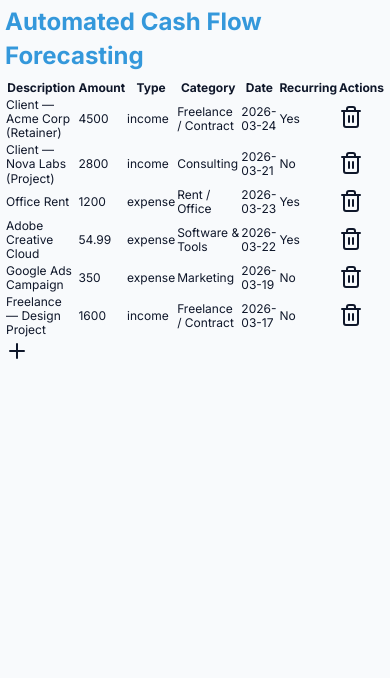
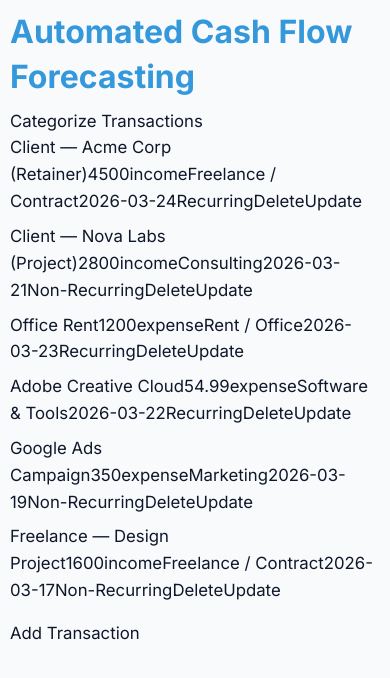
Before and after one commit to kalavathiramarao76-ui/pf-cash-flow-pro, a Next.js app: page /dashboard in a window 390 px wide. Shown: the top 678 px of the page. Built offline with nearby package versions, Linux system fonts and the light colour scheme.

Commit message:
improve: auto-upgrade cycle #100
Files: app/dashboard/page.tsx, app/forecasting/page.tsx, app/globals.css

```diff
--- a/app/dashboard/page.tsx
+++ b/app/dashboard/page.tsx
@@ -129,7 +129,7 @@ function categorizeTransaction(transaction: Transaction): string {
   return transaction.type === "income" ? "Other Income" : "Other Expense";
 }
 
-function App() {
+function DashboardPage() {
   const [transactions, setTransactions] = useState<Transaction[]>(getStoredTransactions());
 
   useEffect(() => {
@@ -142,60 +142,43 @@ function App() {
     saveTransactions(transactions);
   }, [transactions]);
 
-  const handleAddTransaction = (newTransaction: Transaction) => {
-    const categorizedTransaction = { ...newTransaction, category: categorizeTransaction(newTransaction) };
-    setTransactions([...transactions, categorizedTransaction]);
+  const handleAddTransaction = (transaction: Transaction) => {
+    setTransactions([...transactions, transaction]);
   };
 
   const handleDeleteTransaction = (id: string) => {
     setTransactions(transactions.filter((transaction) => transaction.id !== id));
   };
 
+  const handleUpdateTransaction = (id: string, updatedTransaction: Transaction) => {
+    setTransactions(transactions.map((transaction) => transaction.id === id ? updatedTransaction : transaction));
+  };
+
+  const handleCategorizeTransactions = () => {
+    setTransactions(transactions.map((transaction) => ({ ...transaction, category: categorizeTransaction(transaction) })));
+  };
+
   return (
     <div>
       <h1>Automated Cash Flow Forecasting</h1>
-      <table>
-        <thead>
-          <tr>
-            <th>Description</th>
-            <th>Amount</th>
-            <th>Type</th>
-            <th>Category</th>
-            <th>Date</th>
-            <th>Recurring</th>
-            <th>Actions</th>
-          </tr>
-        </thead>
-        <tbody>
-          {transactions.map((transaction) => (
-            <tr key={transaction.id}>
-              <td>{transaction.description}</td>
-              <td>{transaction.amount}</td>
-              <td>{transaction.type}</td>
-              <td>{transaction.category}</td>
-              <td>{transaction.date}</td>
-              <td>{transaction.recurring ? "Yes" : "No"}</td>
-              <td>
-                <button onClick={() => handleDeleteTransaction(transaction.id)}>
-                  <Trash2 />
-                </button>
-              </td>
-            </tr>
-          ))}
-        </tbody>
-      </table>
-      <button onClick={() => handleAddTransaction({
-        id: Math.random().toString(),
-        description: "New Transaction",
-        amount: 0,
-        type: "income",
-        date: new Date().toISOString().split("T")[0],
-        recurring: false,
-      })}>
-        <Plus />
-      </button>
+      <button onClick={handleCategorizeTransactions}>Categorize Transactions</button>
+      <ul>
+        {transactions.map((transaction) => (
+          <li key={transaction.id}>
+            <span>{transaction.description}</span>
+            <span>{transaction.amount}</span>
+            <span>{transaction.type}</span>
+            <span>{transaction.category}</span>
+            <span>{transaction.date}</span>
+            <span>{transaction.recurring ? "Recurring" : "Non-Recurring"}</span>
+            <button onClick={() => handleDeleteTransaction(transaction.id)}>Delete</button>
+            <button onClick={() => handleUpdateTransaction(transaction.id, { ...transaction, category: categorizeTransaction(transaction) })}>Update</button>
+          </li>
+        ))}
+      </ul>
+      <button onClick={() => handleAddTransaction({ id: Math.random().toString(), description: "New Transaction", amount: 0, type: "income", category: "", date: new Date().toISOString().split("T")[0], recurring: false })}>Add Transaction</button>
     </div>
   );
 }
 
-export default App;
+export default DashboardPage;
--- a/app/forecasting/page.tsx
+++ b/app/forecasting/page.tsx
@@ -117,7 +117,11 @@ export default function ForecastingPage() {
       <h1>Automated Cash Flow Forecasting</h1>
       <div>
         <label>Current Balance:</label>
-        <input type="number" value={currentBalance} onChange={(e) => setCurrentBalance(e.target.value)} />
+        <input
+          type="number"
+          value={currentBalance}
+          onChange={(e) => setCurrentBalance(e.target.value)}
+        />
       </div>
       <div>
         <label>Horizon:</label>
@@ -129,7 +133,11 @@ export default function ForecastingPage() {
       </div>
       <div>
         <label>Safety Threshold:</label>
-        <input type="number" value={safetyThreshold} onChange={(e) => setSafetyThreshold(e.target.value)} />
+        <input
+          type="number"
+          value={safetyThreshold}
+          onChange={(e) => setSafetyThreshold(e.target.value)}
+        />
       </div>
       <div>
         <h2>Recurring Items:</h2>
@@ -143,25 +151,37 @@ export default function ForecastingPage() {
         {showAddForm ? (
           <div>
             <label>Label:</label>
-            <input type="text" value={newItem.label} onChange={(e) => setNewItem({ ...newItem, label: e.target.value })} />
-            <br />
+            <input
+              type="text"
+              value={newItem.label}
+              onChange={(e) => setNewItem({ ...newItem, label: e.target.value })}
+            />
             <label>Amount:</label>
-            <input type="number" value={newItem.amount} onChange={(e) => setNewItem({ ...newItem, amount: e.target.value })} />
-            <br />
+            <input
+              type="number"
+              value={newItem.amount}
+              onChange={(e) => setNewItem({ ...newItem, amount: e.target.value })}
+            />
             <label>Type:</label>
-            <select value={newItem.type} onChange={(e) => setNewItem({ ...newItem, type: e.target.value as "income" | "expense" })}>
+            <select
+              value={newItem.type}
+              onChange={(e) => setNewItem({ ...newItem, type: e.target.value as "income" | "expense" })}
+            >
               <option value="income">Income</option>
               <option value="expense">Expense</option>
             </select>
-            <br />
             <label>Frequency:</label>
-            <select value={newItem.frequency} onChange={(e) => setNewItem({ ...newItem, frequency: e.target.value as RecurringItem["frequency"] })}>
+            <select
+              value={newItem.frequency}
+              onChange={(e) =>
+                setNewItem({ ...newItem, frequency: e.target.value as RecurringItem["frequency"] })
+              }
+            >
               <option value="monthly">Monthly</option>
               <option value="quarterly">Quarterly</option>
               <option value="yearly">Yearly</option>
             </select>
-            <br />
-            <button onClick={() => setRecurringItems([...recurringItems, { ...newItem, id: `r${recurringItems.length + 1}` }])}>Add</button>
+            <button onClick={() => setRecurringItems([...recurringItems, newItem])}>Add</button>
           </div>
         ) : (
           <button onClick={() => setShowAddForm(true)}>Add Recurring Item</button>
@@ -176,9 +196,9 @@ export default function ForecastingPage() {
             <YAxis />
             <Tooltip />
             <Legend />
-            <Line type="monotone" dataKey="balance" stroke="#8884d8" />
+            <Line type="monotone" dataKey="balance" stroke="#8884d8" activeDot={{ r: 8 }} />
             <Line type="monotone" dataKey="income" stroke="#82ca9d" />
-            <Line type="monotone" dataKey="expenses" stroke="#f44336" />
+            <Line type="monotone" dataKey="expenses" stroke="#8884d8" />
           </LineChart>
         </ResponsiveContainer>
         {selectedMonth !== null && (
@@ -187,9 +207,12 @@ export default function ForecastingPage() {
             <p>Balance: {forecastData[selectedMonth - 1].balance}</p>
             <p>Income: {forecastData[selectedMonth - 1].income}</p>
             <p>Expenses: {forecastData[selectedMonth - 1].expenses}</p>
-            <button onClick={handleResetDrillDown}>Back to Forecast</button>
+            <button onClick={handleResetDrillDown}>Reset Drill Down</button>
           </div>
         )}
+        <button onClick={(e) => handleDrillDown(1)}>Drill Down Month 1</button>
+        <button onClick={(e) => handleDrillDown(2)}>Drill Down Month 2</button>
+        <button onClick={(e) => handleDrillDown(3)}>Drill Down Month 3</button>
       </div>
     </div>
   );
--- a/app/globals.css
+++ b/app/globals.css
@@ -167,54 +167,23 @@ img {
 
 @media (max-width: 768px) {
   body {
-    font-size: var(--mobile-font-size);
-    line-height: var(--mobile-line-height);
+    font-size: calc(1rem + 0.2vw);
     padding: 10px;
   }
-
   h1 {
     font-size: var(--mobile-header-font-size);
   }
-
   h2 {
     font-size: var(--mobile-subheader-font-size);
   }
-
   .container {
-    grid-template-columns: repeat(6, 1fr);
+    padding: 10px;
     gap: 10px;
-    padding: 10px;
-  }
-
-  .button {
-    padding: 5px 10px;
-    font-size: 0.8rem;
   }
 }
 
-@media (max-width: 480px) {
-  body {
-    font-size: 12px;
-    line-height: 1.2;
-    padding: 5px;
-  }
-
-  h1 {
-    font-size: 1.5rem;
-  }
-
-  h2 {
-    font-size: 1.2rem;
-  }
-
-  .container {
-    grid-template-columns: repeat(3, 1fr);
-    gap: 5px;
-    padding: 5px;
-  }
-
-  .button {
-    padding: 2px 5px;
-    font-size: 0.6rem;
+@media (prefers-reduced-motion: reduce) {
+  * {
+    transition: none;
   }
 }
```
